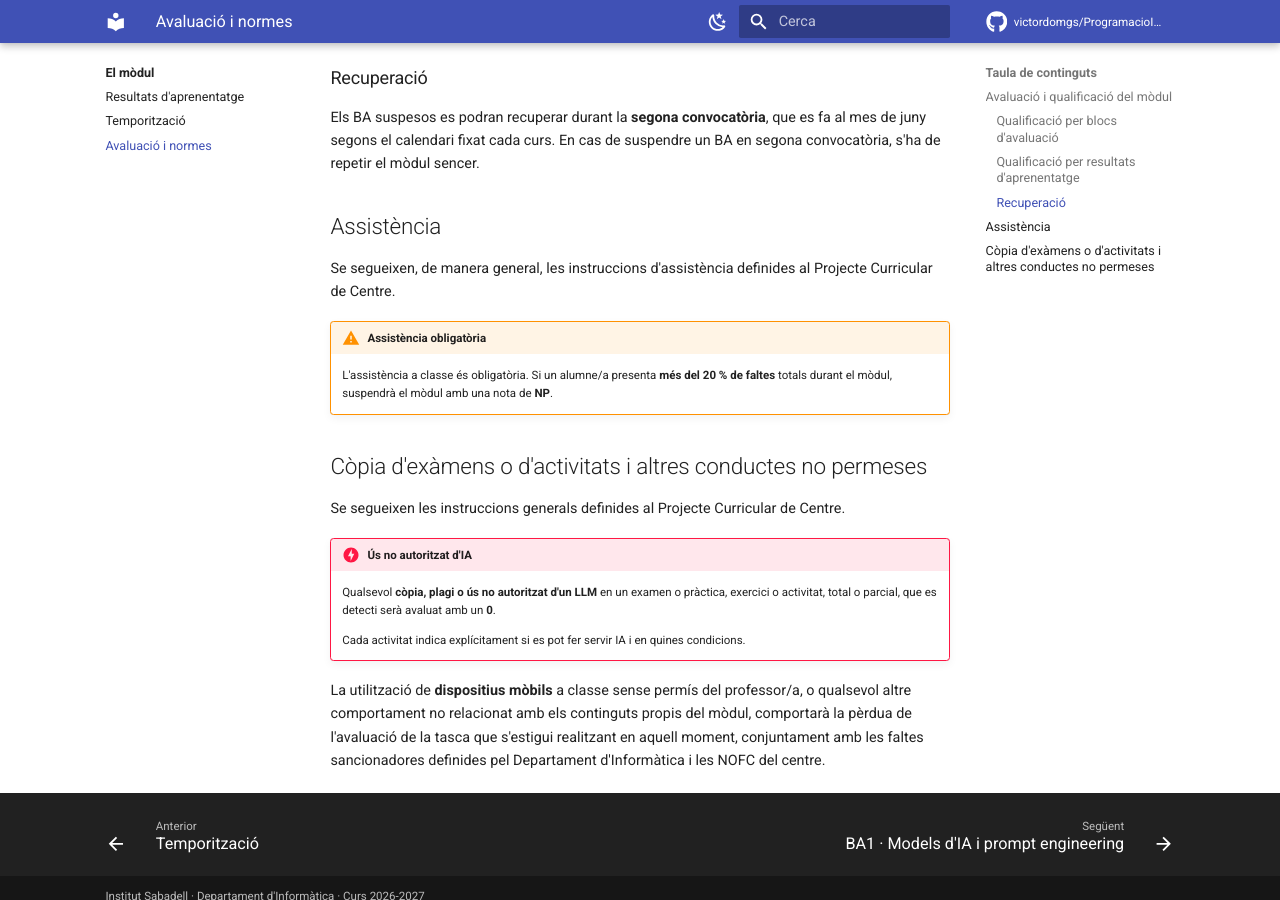
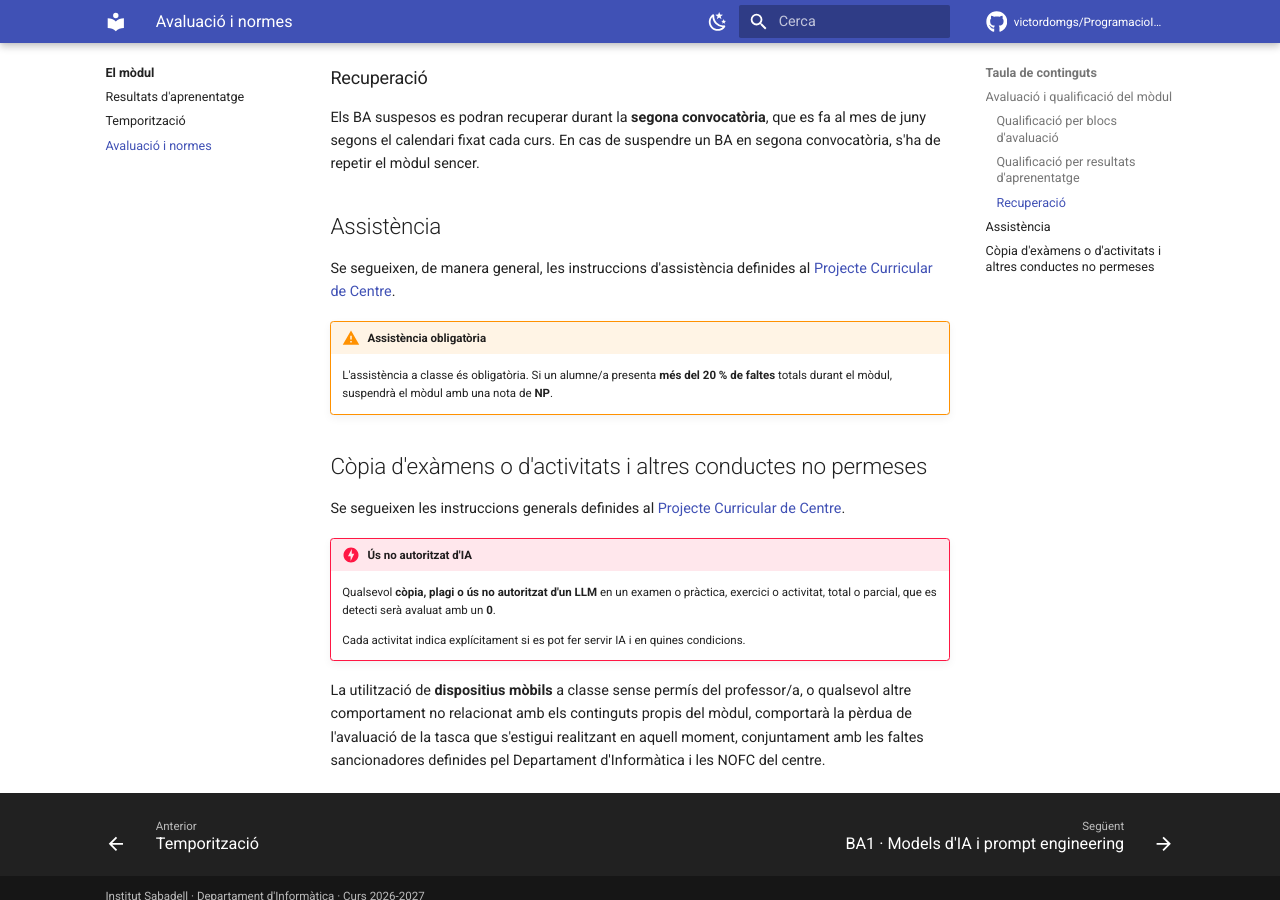
Before and after one commit to victordomgs/ProgramacioIADAW, an MkDocs documentation site: the page built from docs/modul/avaluacio.md, in a window 1280 px wide and 900 px high, scrolled down 1048 px. Built offline with MkDocs 1.6.1 and Material for MkDocs 9.7.7, drawn with Linux system fonts in a browser that asks for light colours; comment, search, counter and statistics services are not loaded; part of the change alters nothing that is shown.

```diff
--- a/docs/modul/avaluacio.md
+++ b/docs/modul/avaluacio.md
@@ -38,14 +38,14 @@ Els BA suspesos es podran recuperar durant la **segona convocatòria**, que es f
 
 ## Assistència
 
-Se segueixen, de manera general, les instruccions d'assistència definides al Projecte Curricular de Centre.
+Se segueixen, de manera general, les instruccions d'assistència definides al [Projecte Curricular de Centre](https://docs.google.com/document/d/1p0tsldhs6W2PjTNaKHRlUGbQ4Z-xtwIzZMSvhXFPgTw/edit?tab=t.0).
 
 !!! warning "Assistència obligatòria"
     L'assistència a classe és obligatòria. Si un alumne/a presenta **més del 20 % de faltes** totals durant el mòdul, suspendrà el mòdul amb una nota de **NP**.
 
 ## Còpia d'exàmens o d'activitats i altres conductes no permeses
 
-Se segueixen les instruccions generals definides al Projecte Curricular de Centre.
+Se segueixen les instruccions generals definides al [Projecte Curricular de Centre](https://docs.google.com/document/d/1p0tsldhs6W2PjTNaKHRlUGbQ4Z-xtwIzZMSvhXFPgTw/edit?tab=t.0).
 
 !!! danger "Ús no autoritzat d'IA"
     Qualsevol **còpia, plagi o ús no autoritzat d'un LLM** en un examen o pràctica, exercici o activitat, total o parcial, que es detecti serà avaluat amb un **0**.
```
